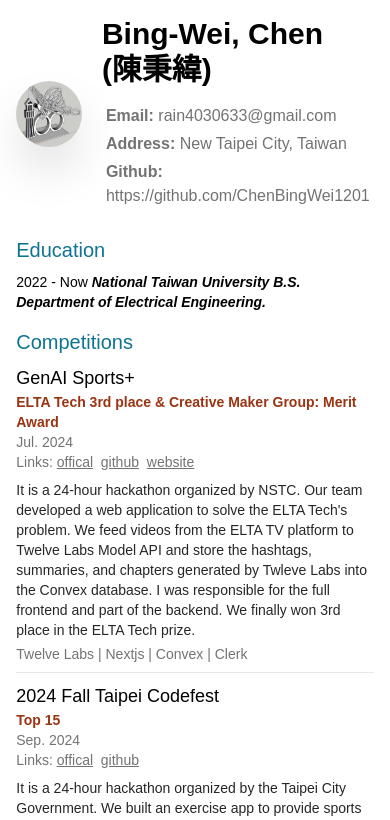
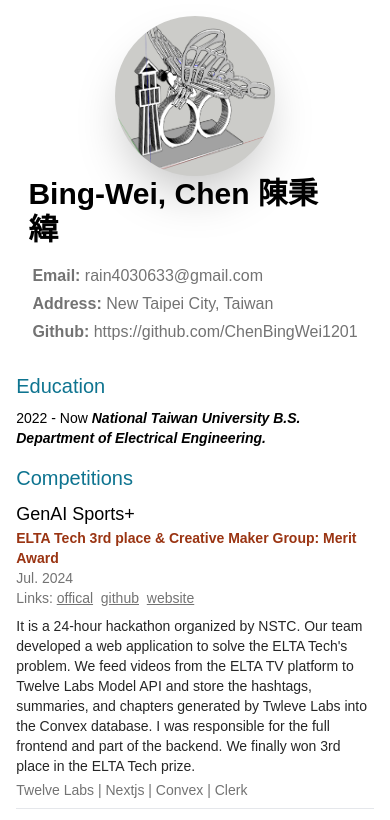
Before and after one commit to ChenBingWei1201/ChenBingWei1201.github.io, a React (Vite) app: page / in a window 390 px wide. Shown: the top 820 px of the page. Built offline with nearby package versions, Linux system fonts and the light colour scheme; a web font is replaced by a local one.

Commit message:
fix: persolnalInfo rwd

```diff
--- a/src/components/personalInfo.jsx
+++ b/src/components/personalInfo.jsx
@@ -2,16 +2,16 @@ import PropTypes from "prop-types";
 
 export default function PersonalInfo({ data }) {
   return (
-    <div className="flex items-center justify-center h-fit w-11/12 my-4">
-      <div className="flex flex-col items-start justify-center w-[20%] mr-5">
+    <div className="flex items-center justify-center h-fit w-11/12 my-4 flex-col xl:flex-row lg:flex-row md:flex-row sm:flex-col">
+      <div className="flex flex-col items-start justify-center xl:w-[20%] lg:w-[20%] md:w-[20%] sm:w-full xl:mr-5 lg:mr-5 md:mr-5 sm:mr-0">
         <img
           src="me.png"
           alt="Bing-Wei, Chen (陳秉緯)"
-          className="rounded-full bg-white shadow-2xl aspect-square sm:w-24 sm:h-24 md:w-40 md:h-40 lg:w-40 lg:h-40 xl:w-40 xl:h-40"
+          className="rounded-full bg-white shadow-2xl aspect-square w-40 h-40"
         />
       </div>
-      <div className="flex flex-col items-start justify-center w-[80%]">
-        <h1 className="font-sans text-3xl mb-3 w-11/12 font-bold">Bing-Wei, Chen (陳秉緯)</h1>
+      <div className="flex flex-col items-start justify-center xl:w-[80%] lg:w-[80%] md:w-[80%] sm:w-full">
+        <h1 className="font-sans text-3xl mb-3 w-11/12 sm:mx-auto md:mx-0 lg:mx-0 xl:mx-0 font-bold">Bing-Wei, Chen 陳秉緯</h1>
         <div>
           {
             data.map(([key, value]) => (
```
